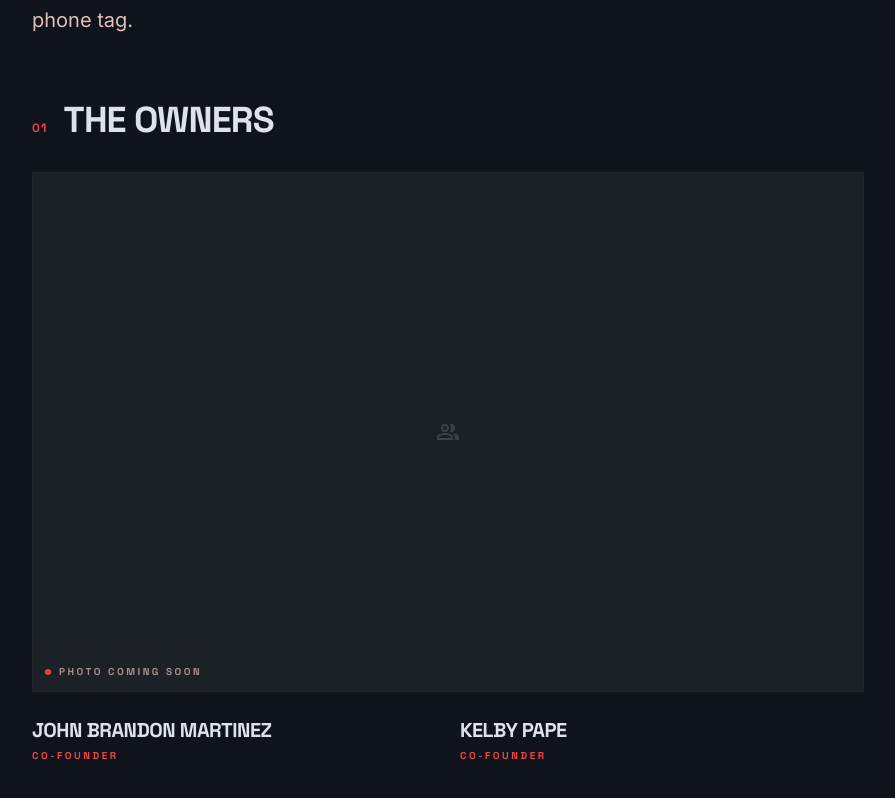
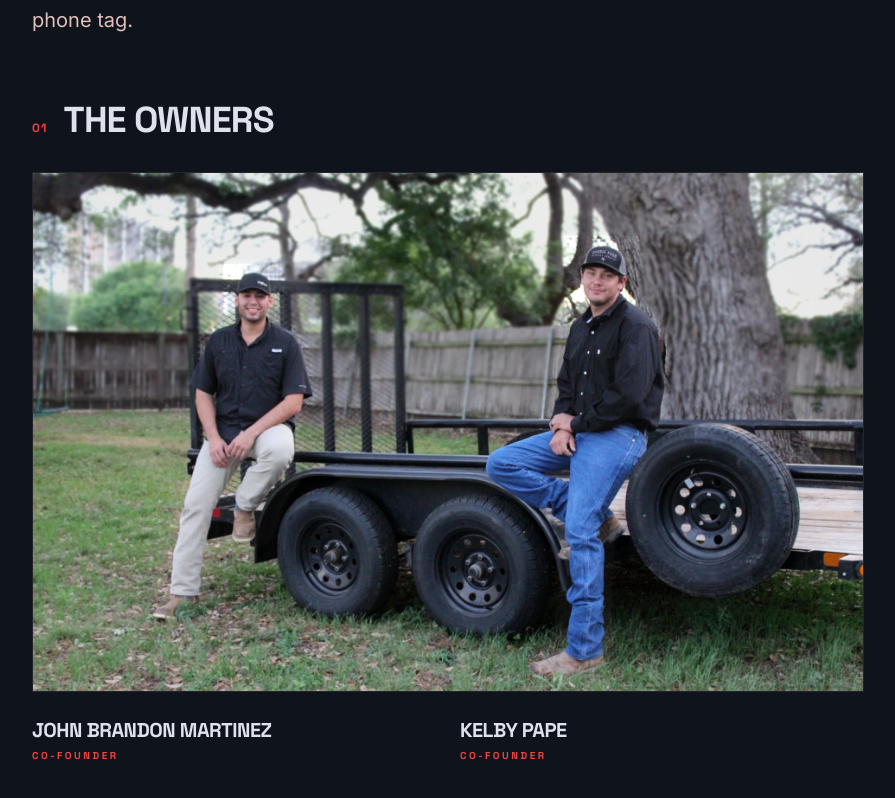
Before and after one commit to serratosalex20/alamo-city-hitch-and-go, a Next.js app: page /about in a window 1280 px wide. Shown: the part 482-1280 px from the top of the page, without its empty margins (192-1087 px from the left). Built offline with nearby package versions, Linux system fonts and the light colour scheme; no server answers.

Commit message:
Display approved founders photo on About page

```diff
--- a/src/app/about/page.tsx
+++ b/src/app/about/page.tsx
@@ -25,6 +25,7 @@
  * the photo drop is what moves the needle on conversion.
  */
 
+import Image from "next/image";
 import Link from "next/link";
 import type { Metadata } from "next";
 import { Navbar } from "@/components/marketing/Navbar";
@@ -87,23 +88,17 @@ const founders = [
 function FoundersBlock() {
   return (
     <div className="flex flex-col">
-      {/* Group photo frame — pending state until founders.png lands */}
+      {/* Group photo frame */}
       <div
         className="relative aspect-[16/10] bg-surface-container border border-outline-variant/15 flex items-center justify-center overflow-hidden"
-        role="img"
-        aria-label="Founders John Brandon Martinez and Kelby Pape — photo pending"
       >
-        <Icon
-          name="group"
-          className="text-[8rem] text-on-surface-variant/20"
-          aria-hidden="true"
+        <Image
+          src="/about/founders.webp"
+          alt="Founders John Brandon Martinez and Kelby Pape at the Alamo City Hitch & Go yard in San Antonio"
+          fill
+          sizes="(max-width: 767px) calc(100vw - 48px), (max-width: 895px) calc(100vw - 64px), 832px"
+          className="object-cover object-center"
         />
-        <div className="absolute bottom-3 left-3 right-3 flex items-center gap-2">
-          <div className="w-1.5 h-1.5 bg-primary rounded-full animate-pulse" aria-hidden="true" />
-          <span className="font-headline uppercase tracking-[0.25em] text-[10px] text-on-surface-variant/70 font-bold">
-            Photo Coming Soon
-          </span>
-        </div>
       </div>
 
       {/* Names — order mirrors the photo (left to right) */}
```
Also changed, not shown: public/about/founders.webp (added).
